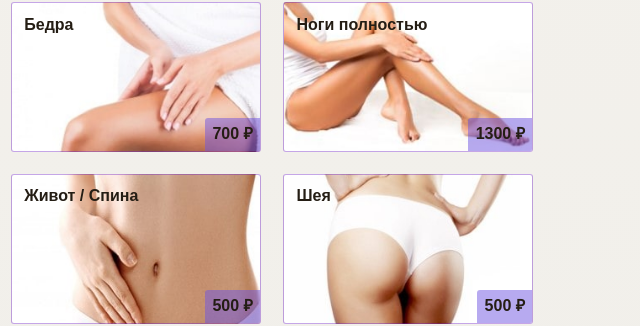
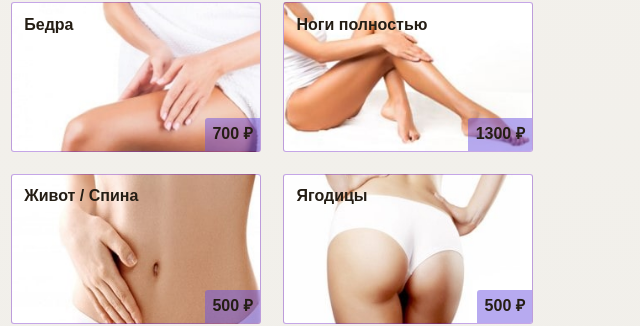
Before and after one commit to viola-sweetsugar/depilation-studio, a plain HTML site: page index.html in a window 1280 px wide. Shown: the part 1170-1496 px from the top of the page, 640-1280 px from the left. Drawn offline with nearby package versions, Linux system fonts and the light colour scheme.

Commit message:
Update index.html

```diff
--- a/index.html
+++ b/index.html
@@ -130,7 +130,7 @@
             </div>
             <div class="block">
                 <div class="card card-8">
-                    <span class="zone"> Шея </span>
+                    <span class="zone"> Ягодицы </span>
                     <span class="price"> 500 ₽ </span>
                 </div>
             </div>
```
